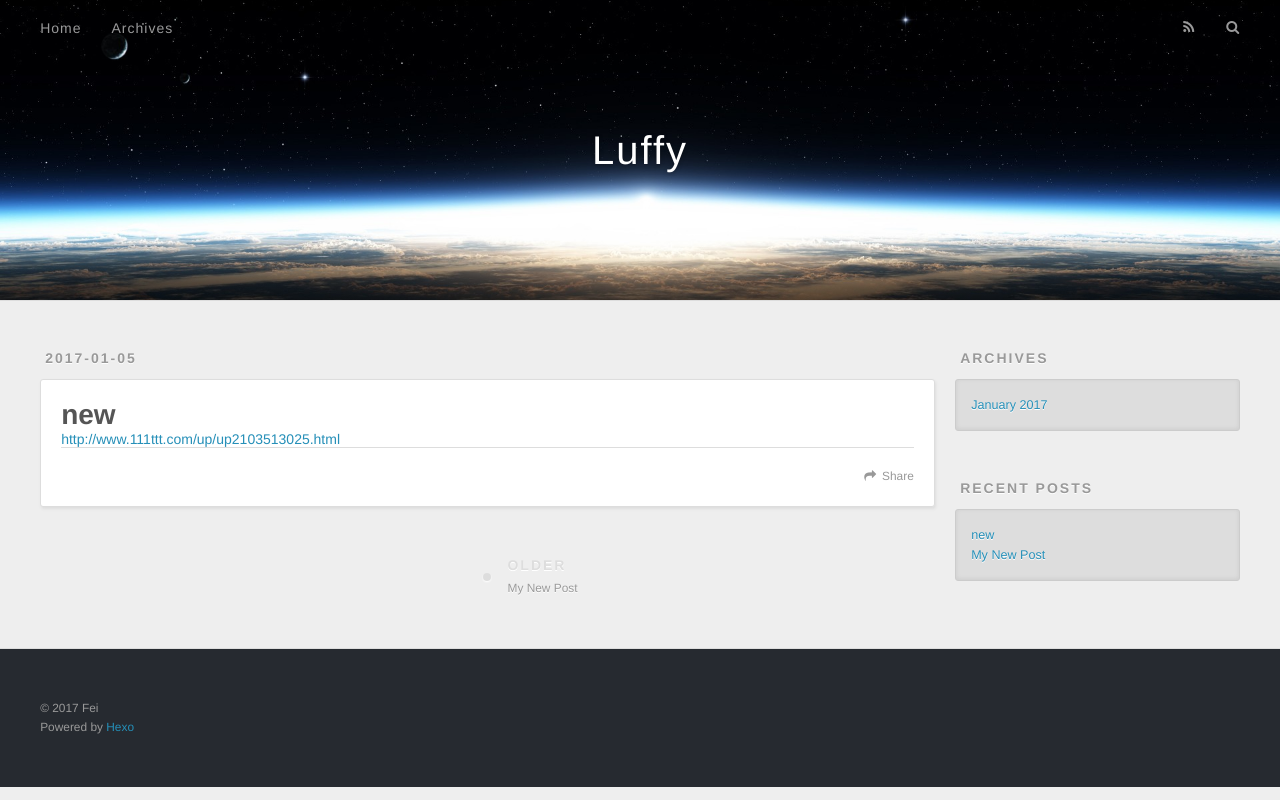
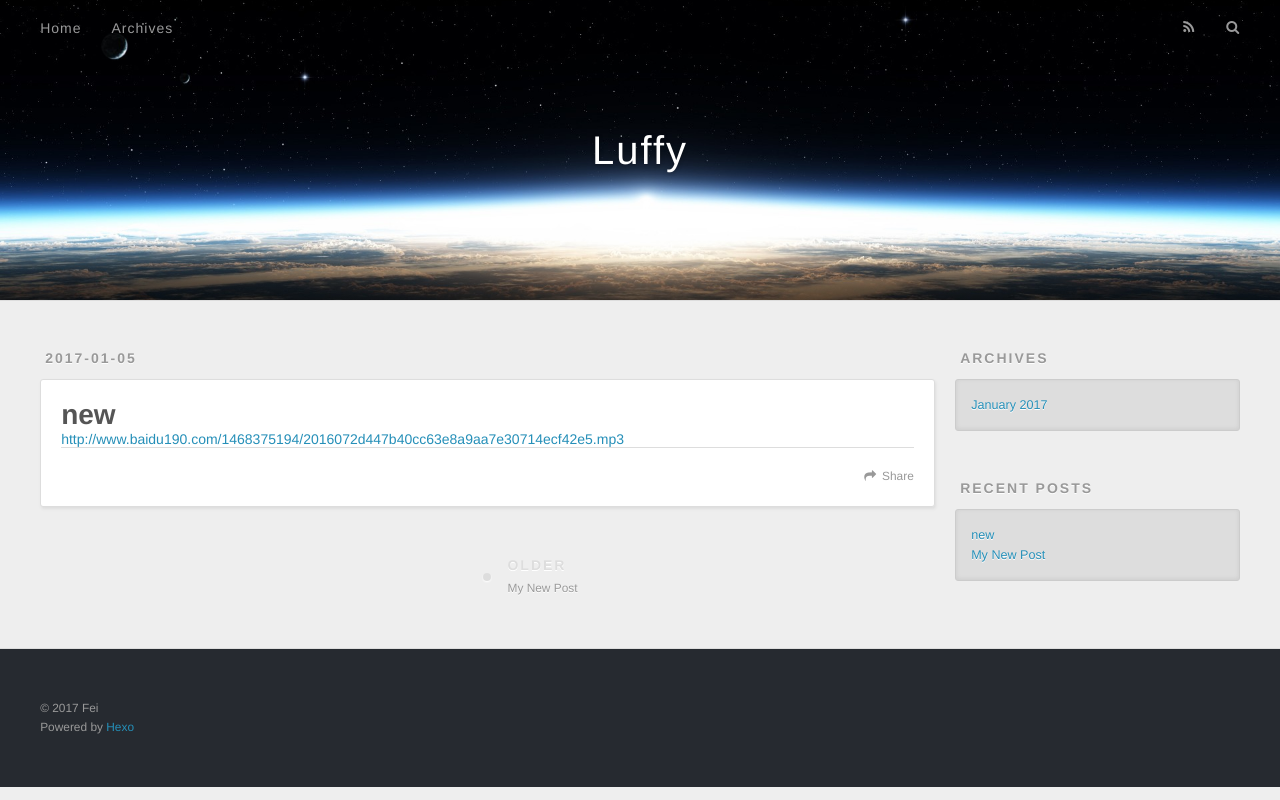
Before and after one commit to LuffySpace/LuffySpace.github.io, a plain HTML site: page 2017/01/05/new/index.html in a window 1280 px wide. Drawn offline with nearby package versions, Linux system fonts and the light colour scheme.

Commit message:
Site updated: 2017-01-05 17:49:37

```diff
--- a/2017/01/05/new/index.html
+++ b/2017/01/05/new/index.html
@@ -5,16 +5,16 @@
 
   <title>new | Luffy</title>
   <meta name="viewport" content="width=device-width, initial-scale=1, maximum-scale=1">
-  <meta name="description" content="http://www.111ttt.com/up/up2103513025.html">
+  <meta name="description" content="http://www.baidu190.com/1468375194/2016072d447b40cc63e8a9aa7e30714ecf42e5.mp3">
 <meta property="og:type" content="article">
 <meta property="og:title" content="new">
 <meta property="og:url" content="http://yoursite.com/2017/01/05/new/index.html">
 <meta property="og:site_name" content="Luffy">
-<meta property="og:description" content="http://www.111ttt.com/up/up2103513025.html">
-<meta property="og:updated_time" content="2017-01-05T09:46:28.000Z">
+<meta property="og:description" content="http://www.baidu190.com/1468375194/2016072d447b40cc63e8a9aa7e30714ecf42e5.mp3">
+<meta property="og:updated_time" content="2017-01-05T09:49:34.000Z">
 <meta name="twitter:card" content="summary">
 <meta name="twitter:title" content="new">
-<meta name="twitter:description" content="http://www.111ttt.com/up/up2103513025.html">
+<meta name="twitter:description" content="http://www.baidu190.com/1468375194/2016072d447b40cc63e8a9aa7e30714ecf42e5.mp3">
 
     <link rel="alternate" href="/atom.xml" title="Luffy" type="application/atom+xml">
 
@@ -85,7 +85,7 @@
 
     <div class="article-entry" itemprop="articleBody">
 
-        <div><a href="http://www.111ttt.com/up/up2103513025.html" target="_blank" rel="external">http://www.111ttt.com/up/up2103513025.html</a></div>
+        <div><a href="http://www.baidu190.com/1468375194/2016072d447b40cc63e8a9aa7e30714ecf42e5.mp3" target="_blank" rel="external">http://www.baidu190.com/1468375194/2016072d447b40cc63e8a9aa7e30714ecf42e5.mp3</a></div>
 
 
     </div>
```
Also changed, not shown: index.html (+1 -1 lines).
